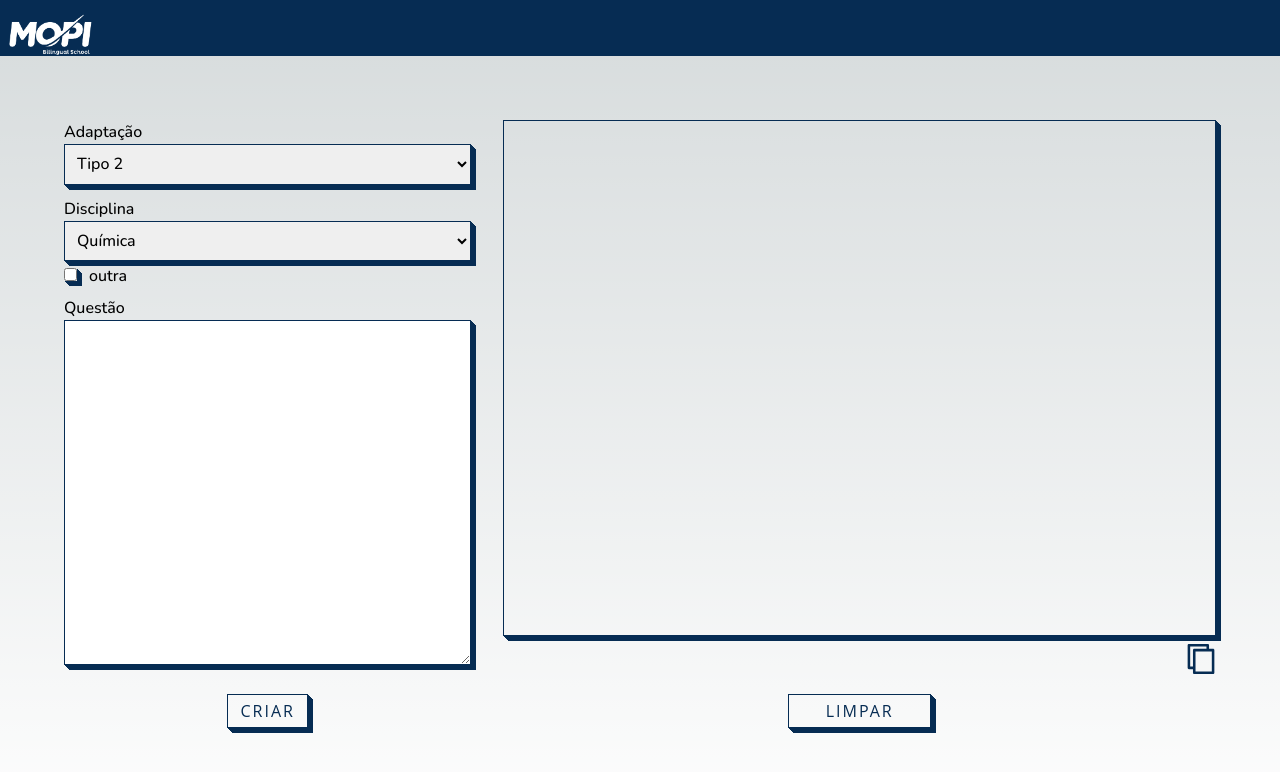
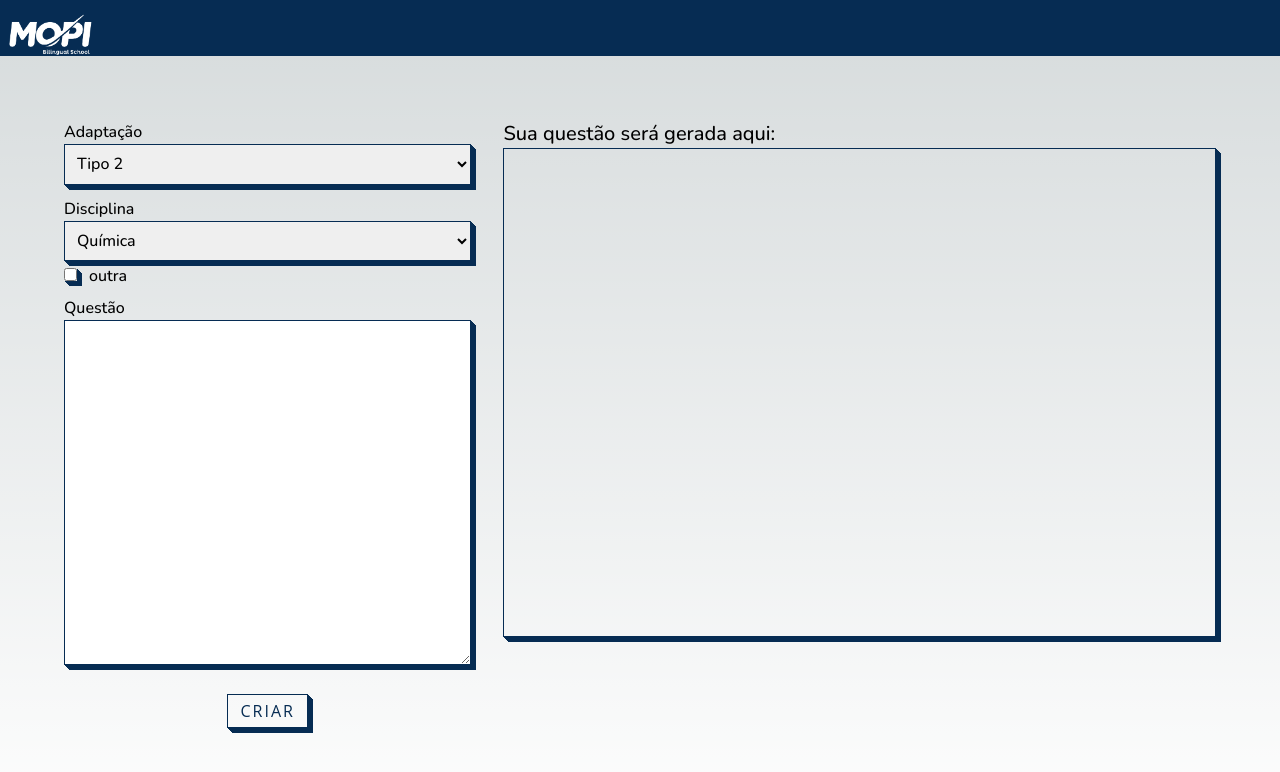
Before and after one commit to felipeeu/teacherai, a Next.js app: page /adapted in a window 1280 px wide. Shown: the top 772 px of the page. Built offline with nearby package versions, Linux system fonts and the light colour scheme.

Commit message:
install toast for messages

```diff
--- a/app/adapted/page.tsx
+++ b/app/adapted/page.tsx
@@ -6,6 +6,7 @@ import { nunito } from "@/app/ui/fonts";
 import Image from "next/image";
 import { useRef, useState } from "react";
 import { SubmitHandler, useForm } from "react-hook-form";
+import toast, { Toaster } from "react-hot-toast";
 import { copyText } from "../utils/copyText";
 
 const DEFAULT_TYPE = "tipo2";
@@ -57,18 +58,22 @@ export default function Page() {
       if (data.response) {
         setResult(data.response);
         setIsLoading(false);
+      } else {
+        toast.error(
+          "Não foi possível criar sua questão. Tente novamente mais tarde!"
+        );
       }
     } catch (error) {
-      console.log(error);
+      toast.error(`${error}`);
     }
   };
 
   const onSubmit: SubmitHandler<FormValues> = (data) => handleFetch(data);
   const parsedResult = parseMarkdown(result);
-  console.log("parsedResult", parsedResult);
 
   return (
     <div className={`${nunito.className} md:flex md:flex-row`}>
+      <Toaster />
       <form className="md:w-3/5 md:h-[80vh]" onSubmit={handleSubmit(onSubmit)}>
         <div className="flex flex-col p-4 md:h-full">
           <div className="flex flex-col">
@@ -130,26 +135,41 @@ export default function Page() {
         </div>
       </form>
       <div className="flex flex-col w-full p-4 h-[80vh]">
+        {isLoading ? (
+          <p className="animate-bounce text-xl">Gerando questão. Aguarde!</p>
+        ) : (
+          <p className="text-xl">Sua questão será gerada aqui:</p>
+        )}
+
         <div
           dangerouslySetInnerHTML={{ __html: parsedResult }}
-          className={`${styles.textarea}`}
+          className={`${styles.textarea} overflow-scroll`}
           ref={outputRef}
         />
-
         <div className="flex self-end justify-end h-auto w-10">
+          {result ? (
             <Image
-            onClick={() => copyText(outputRef)}
-            className={"pt-2"}
+              onClick={() => {
+                copyText(outputRef);
+              }}
+              className={"pt-2 cursor-pointer active:scale-[1.2] "}
               src="/copy-text.svg"
               alt="Next.js Logo"
               width={30}
               height={10}
               priority
             />
+          ) : (
+            <div className="h-10" />
+          )}
         </div>
+        {result ? (
           <button className={styles.button} onClick={() => setResult("")}>
             Limpar
           </button>
+        ) : (
+          <div className="h-16" />
+        )}
       </div>
     </div>
   );
--- a/app/utils/copyText.ts
+++ b/app/utils/copyText.ts
@@ -1,8 +1,10 @@
 import { MutableRefObject } from "react";
+import toast from "react-hot-toast";
 
 export const copyText = (ref: MutableRefObject<null>) => {
   const divContent = ref.current as any;
   const textToCopy = divContent.texContent || divContent.innerText;
 
   navigator.clipboard.writeText(textToCopy);
+  toast.success("Copiado");
 };
--- a/package.json
+++ b/package.json
@@ -14,7 +14,8 @@
     "next": "14.2.5",
     "react": "^18",
     "react-dom": "^18",
-    "react-hook-form": "^7.52.1"
+    "react-hook-form": "^7.52.1",
+    "react-hot-toast": "^2.4.1"
   },
   "devDependencies": {
     "@types/jest": "^29.5.12",
```
Also changed, not shown: 1 other file (tests, documents, lock files or other folders). Lines whose indentation alone changed are shown as unchanged.
